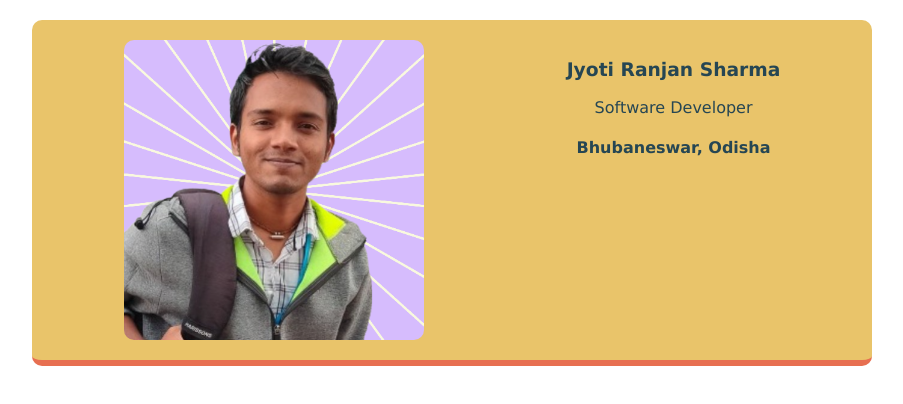
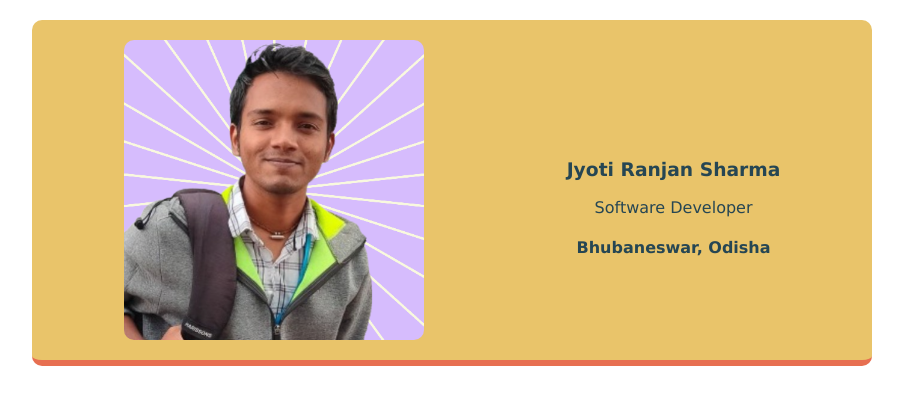
Before and after one commit to JyotiRSharma/business-card, a website built with Vite: page index.html in a window 1280 px wide. Shown: the whole page, without its empty margins (188-1091 px from the left). Built offline with nearby package versions, Linux system fonts and the light colour scheme.

Commit message:
Update index.html

```diff
--- a/index.html
+++ b/index.html
@@ -5,7 +5,7 @@
     <body>
         <div class="card">
             <img class="avatar" src="images/jyoti.png">
-            <div class="">
+            <div class="text">
                 <h3 class="name">Jyoti Ranjan Sharma</h3>
                 <p>Software Developer</p>
                 <h4>Bhubaneswar, Odisha</h4>
```
